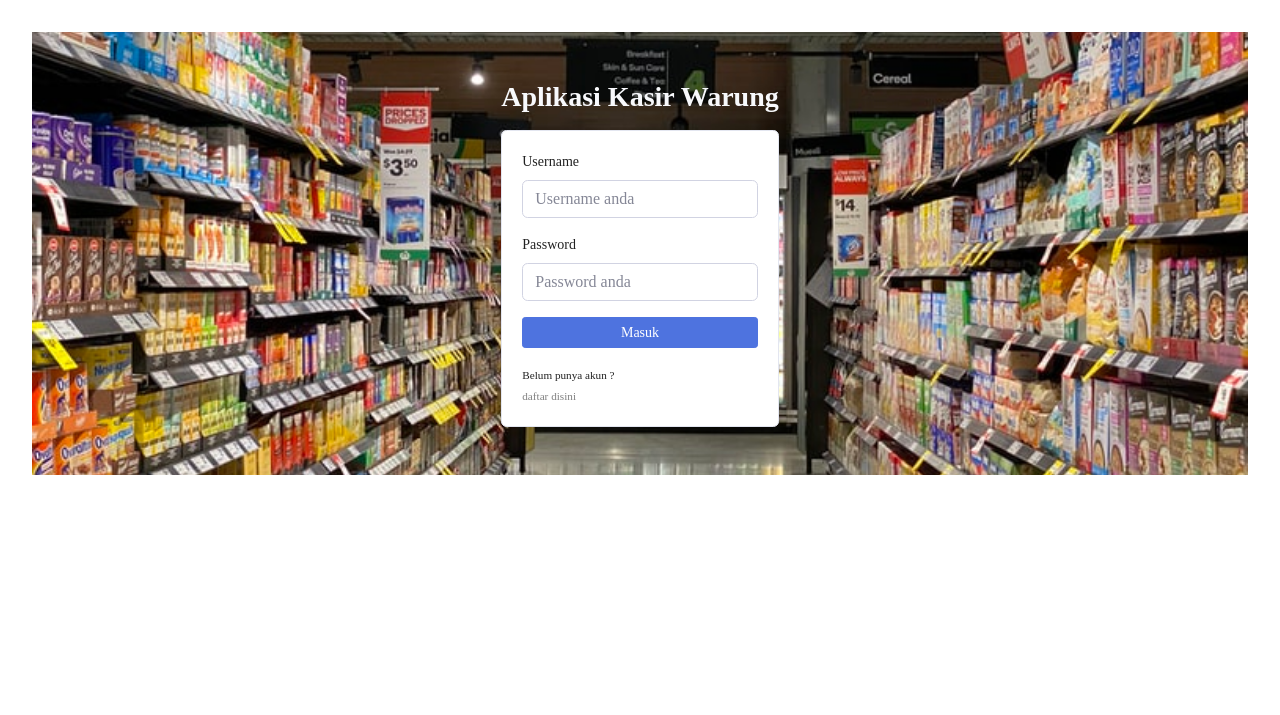
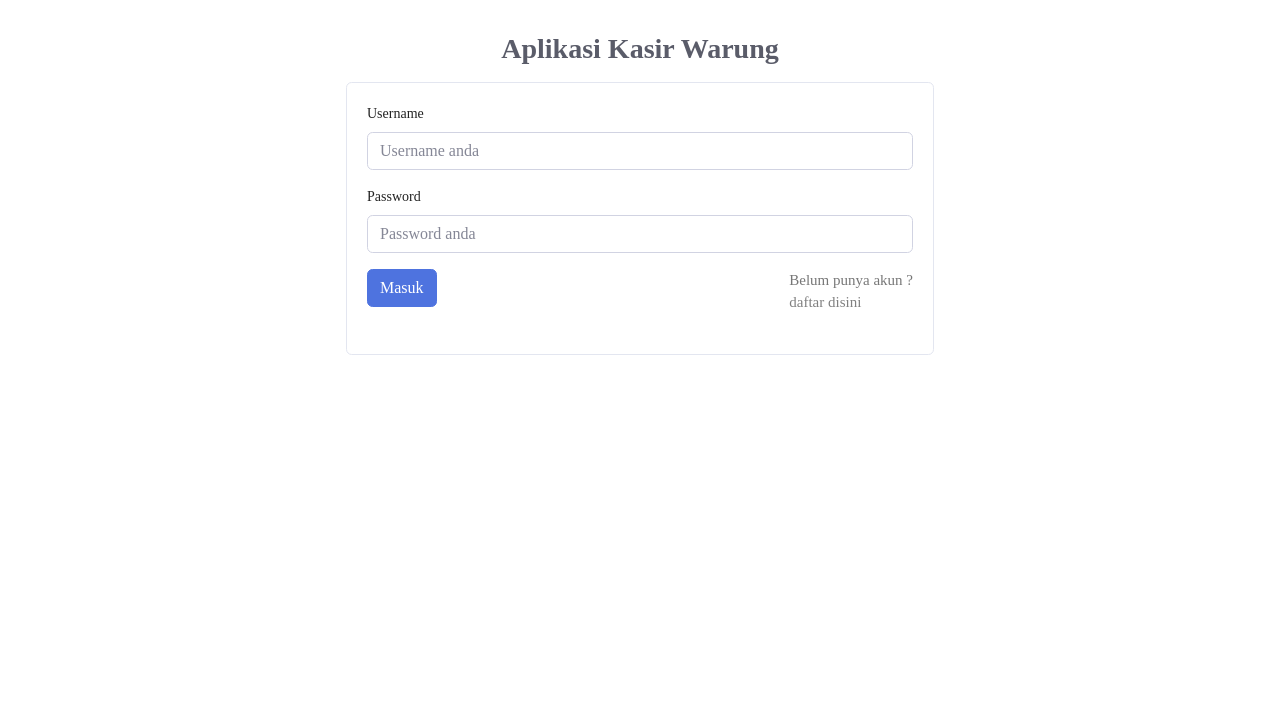
Before and after one commit to ridhorambu93/kasirweb, a CodeIgniter app: page /kasirweb/admin/auth in a window 1280 px wide. Shown: the top 715 px of the page. Run offline with CodeIgniter, Linux system fonts and the light colour scheme; some web fonts are replaced.

Commit message:
update view

```diff
--- a/application/views/admin/auth/login.php
+++ b/application/views/admin/auth/login.php
@@ -1,12 +1,11 @@
 <div class="head-login p-3 m-3 bg-default">
     <div class="background-login">
         <div class="container">
-            <div class="row justify-content-center">
-                <div class="d-flex">
-                    <div class="m-5">
-                        <div class="contents order-2 order-md-1">
-                            <div class="col-md-12 col-sm-6 col-xs-4">
-                                <h3 class="text-light font-weight-bold text-capitalize mb-3">Aplikasi kasir warung</h3>
+            <!-- <div class="row justify-content-center">
+                <div class="d-flex"> -->
+                    <!-- <div class="contents order-2 order-md-1"> -->
+                        <h3 class="text-dark text-center font-weight-bold text-capitalize mb-3">Aplikasi kasir warung</h3>
+                        <div class="col-md-12">
                             <div class="card">
                                 <div class="card-body">
                                     <form action="#" method="POST">
@@ -21,20 +20,19 @@
                                         <!-- <div class="mb-2 font-italic" style="font-size: 12px">
                                             <a href="#" class="text-secondary" style="text-decoration:none">Lupa Password</a>
                                         </div> -->
-                                            <button class="col-12 btn btn-sm btn-primary">Masuk</button>
+                                        <div class="form-group">
+                                            <button class="btn btn-primary">Masuk</button>
+                                            <p class="float-right">Belum punya akun ?<br>
+                                                <a href="<?php echo base_url('admin/auth/register'); ?>" class="hide-link">daftar disini</a>
+                                            </p>
+                                        </div>
                                     </form>
-                                        <div class="mt-3">
-                                            <small>Belum punya akun ?<br>
-                                                <a href="<?php echo base_url('admin/auth/register'); ?>" class="hide-link">daftar disini</a>
-                                            </small>
                                 </div>
                             </div>
                         </div>
+                    <!-- </div> -->
+                <!-- </div>
+            </div> -->
         </div>
     </div>
 </div>
-                </div>
-            </div>
-        </div>
-    </div>
-</div>
--- a/assets/css/register-style.css
+++ b/assets/css/register-style.css
@@ -254,12 +254,6 @@ a.hide-link:hover {
     color: blue !important;
 }
 
-.background-login {
-    background-image: url('../img/store.jpg');
-    background-size: cover;
-    background-position: center;
-}
-
 .background-register {
     padding: 10px 15px;
     background-image: url('../img/register.jpg');
```
Also changed, not shown: application/views/admin/auth/register.php (+6 -11 lines). Lines whose indentation alone changed are shown as unchanged.
